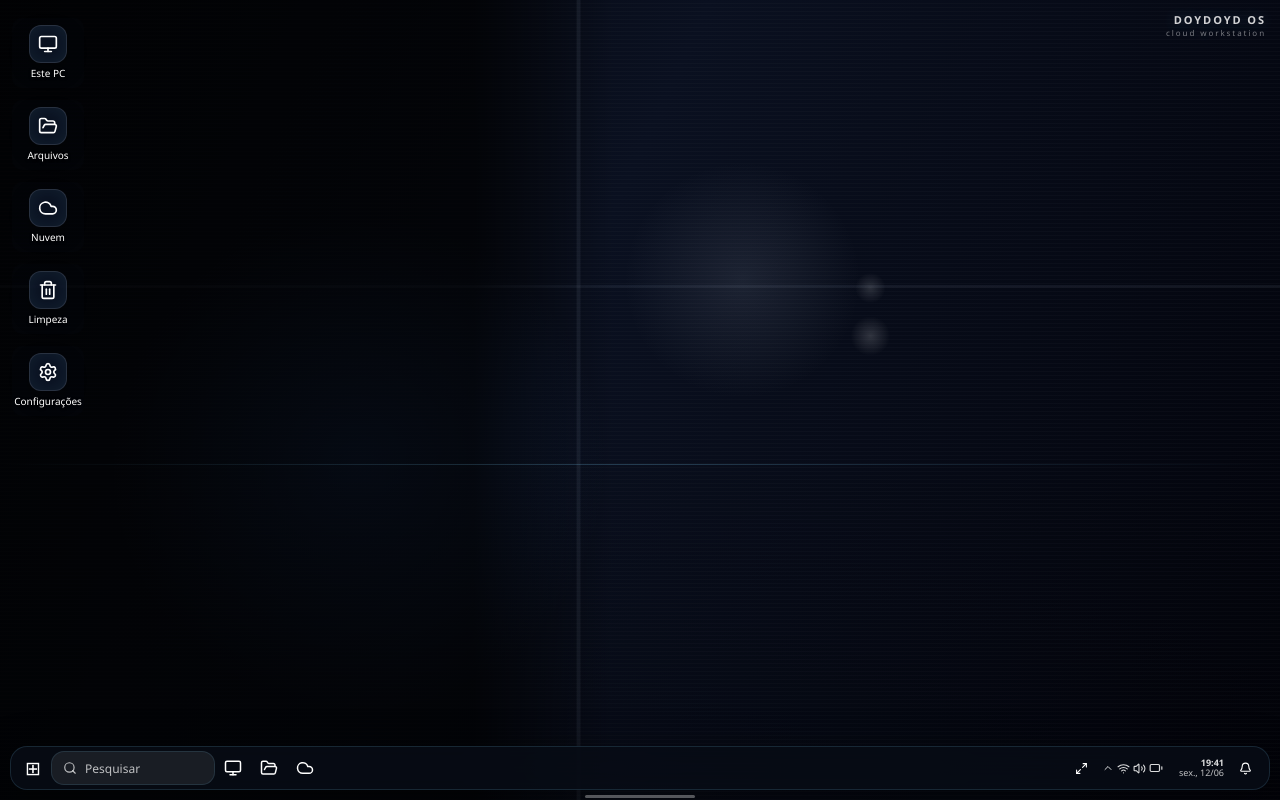
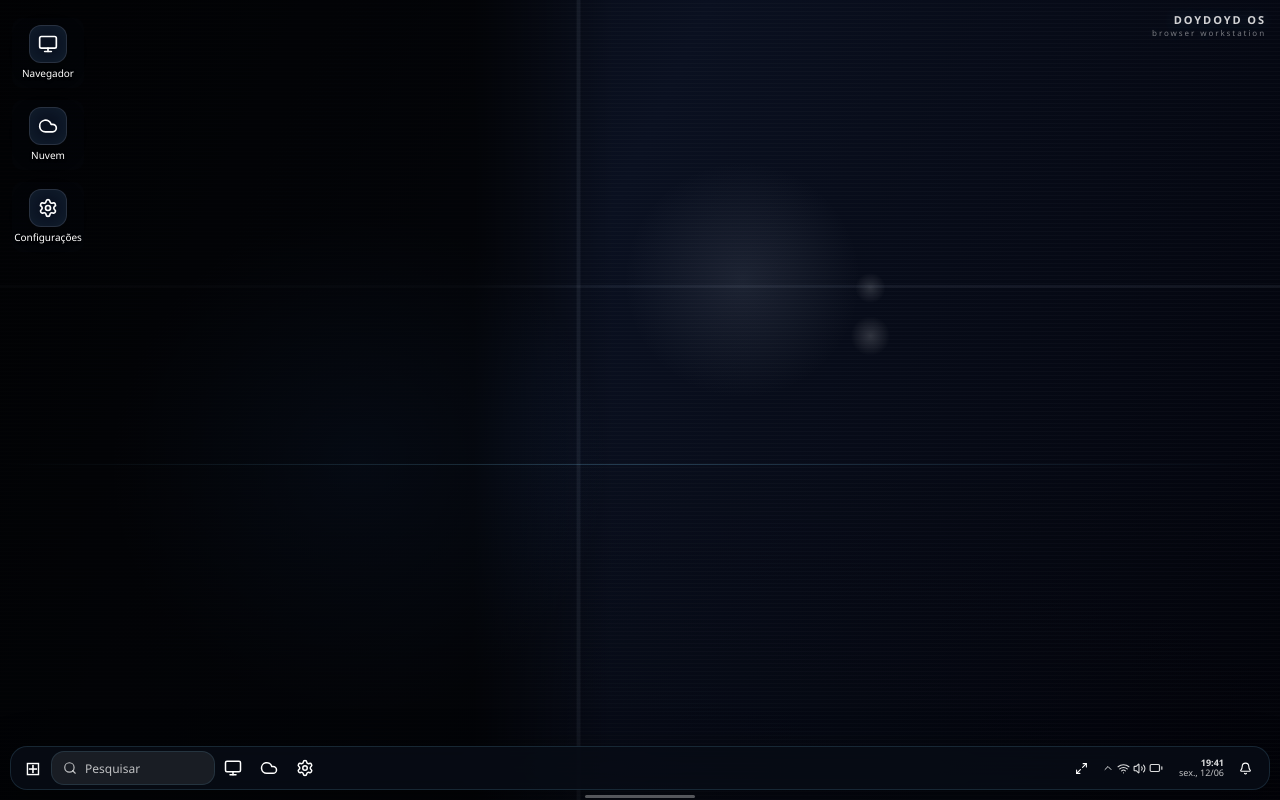
Before and after one commit to thiagodouglas19t-lang/Doydoyd, a React (Vite) app: page / in a window 1280 px wide. Built offline with nearby package versions, Linux system fonts and the light colour scheme.

Commit message:
Focus Doydoyd around browser app

```diff
--- a/src/system/core.js
+++ b/src/system/core.js
@@ -1,22 +1,20 @@
-import { Cloud, FolderOpen, Maximize2, Monitor, Settings, Trash2 } from 'lucide-react'
+import { Cloud, Maximize2, Monitor, Settings } from 'lucide-react'
 
 export const SYSTEM = {
   name: 'DOYDOYD OS',
-  tagline: 'cloud workstation',
+  tagline: 'browser workstation',
   orientationMessage: 'O Doydoyd OS foi feito para funcionar sempre deitado, igual um PC.'
 }
 
 export const APPS = [
-  { id: 'home', name: 'Este PC', icon: Monitor, pinned: true },
-  { id: 'files', name: 'Arquivos', icon: FolderOpen, pinned: true },
-  { id: 'cloud', name: Cloud ? 'Nuvem' : 'Nuvem', icon: Cloud, pinned: true },
-  { id: 'cleaner', name: 'Limpeza', icon: Trash2, pinned: false },
-  { id: 'settings', name: 'Configurações', icon: Settings, pinned: false }
+  { id: 'browser', name: 'Navegador', icon: Monitor, pinned: true },
+  { id: 'cloud', name: 'Nuvem', icon: Cloud, pinned: true },
+  { id: 'settings', name: 'Configurações', icon: Settings, pinned: true }
 ]
 
 export const quickActions = [
   { id: 'fullscreen', label: 'Tela cheia', icon: Maximize2 },
-  { id: 'light', label: 'Modo leve', icon: Monitor },
+  { id: 'browser', label: 'Navegador', icon: Monitor },
   { id: 'cloud', label: 'Nuvem', icon: Cloud }
 ]
 
```
